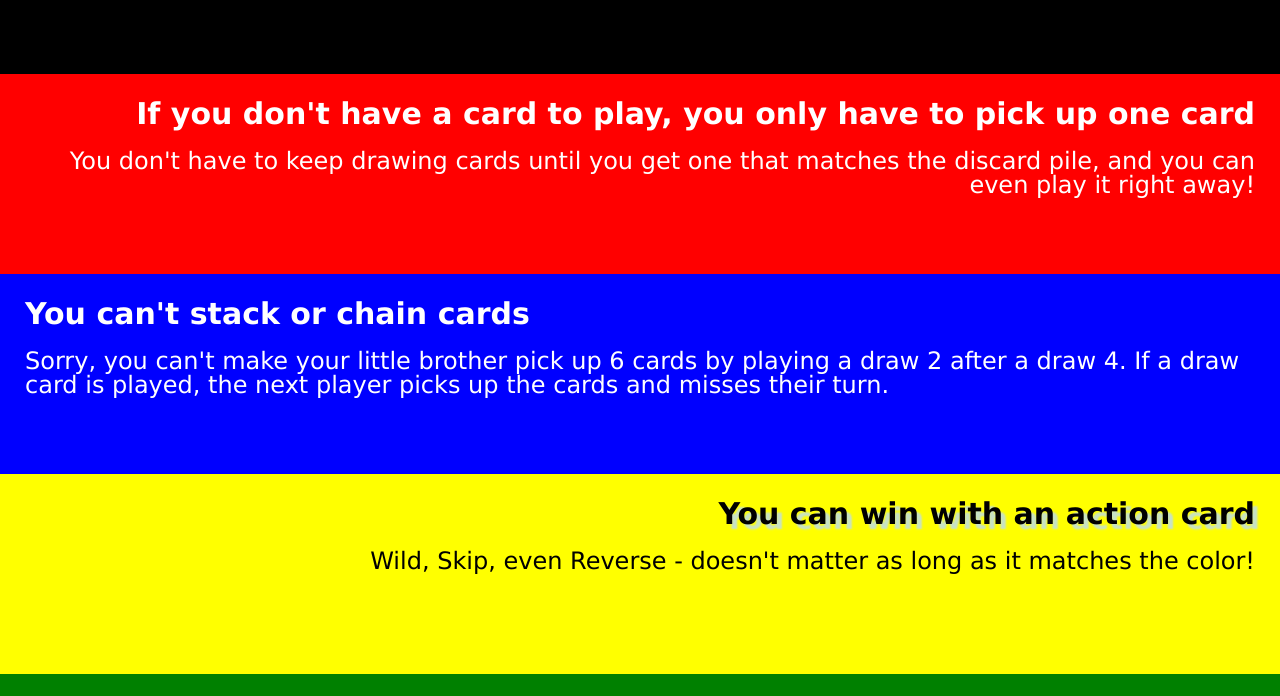
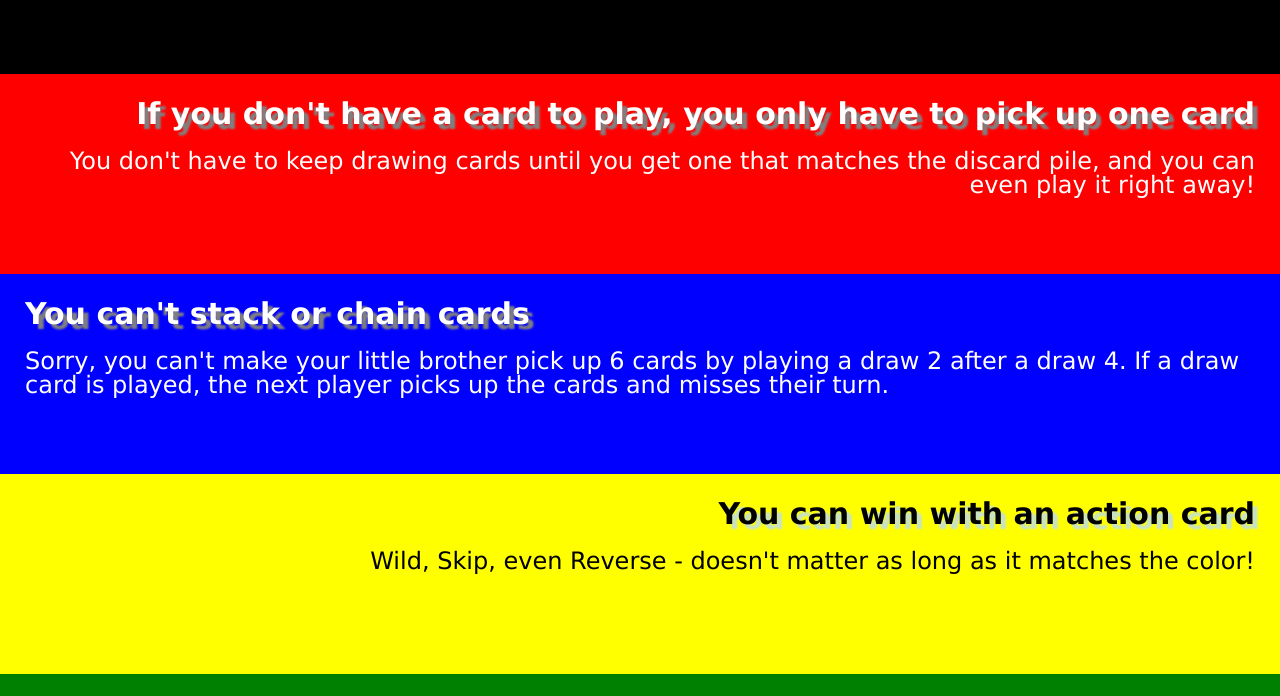
Before and after one commit to jessicanabi/homework2, a plain HTML site: page index.html in a window 1280 px wide. Shown: the part 613-1309 px from the top of the page. Drawn offline with Linux system fonts and the light colour scheme.

Commit message:
no commas

```diff
--- a/css/style.css
+++ b/css/style.css
@@ -11,7 +11,7 @@ h1 {
 
 h2 {
     font-size: 30px;
-    text-shadow: 5px, 5px, 2px, #808080;
+    text-shadow: 5px 5px 2px #808080;
 }
 
 p {
```
